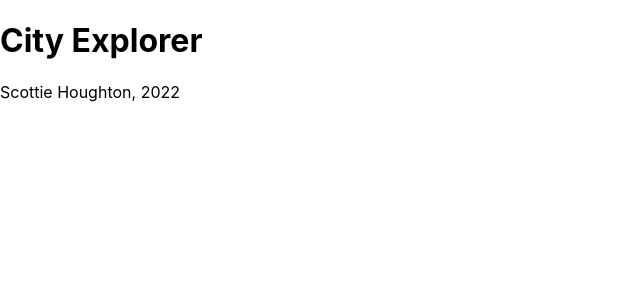
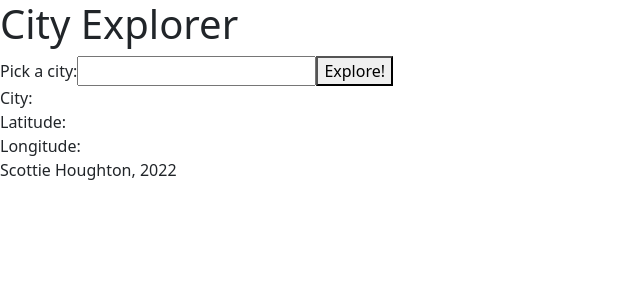
Before and after one commit to Scottie-Houghton/city-explorer, a React (Create React App) app: page / in a window 1280 px wide. Shown: the top 300 px of the page, without its empty margins (0-640 px from the left). Built offline with nearby package versions, Linux system fonts and the light colour scheme.

Commit message:
Built a form to collect a city name with a submit button. Queried LocationIQ for the latitude and longitude. Returned them and the display name and displayed them all in a Bootstrap component.

```diff
--- a/src/App.js
+++ b/src/App.js
@@ -1,14 +1,51 @@
 import React from 'react';
+import axios from 'axios';
+import { ListGroup } from 'react-bootstrap';
 
 class App extends React.Component {
+  constructor(props) {
+    super(props);
+    this.state = {
+      city: '',
+      cityData: []
+    };
+  }
+
+  handleInput = (event) => {
+    this.setState({
+      city: event.target.value
+    });
+  };
+
+  handleSubmit = async (event) => {
+    event.preventDefault();
+    let url = `https://us1.locationiq.com/v1/search.php?key=${process.env.REACT_APP_LOCATIONIQ_API_KEY}&q=${this.state.city}&format=json`
+    let cityInfo = await axios.get(url);
+    console.log(cityInfo);
+    this.setState({
+      cityData: cityInfo.data[0]
+    });
+  }
 
   render() {
+
     return (
       <>
         <header>
           <h1>City Explorer</h1>
         </header>
-        <main></main>
+        <main>
+          <form onSubmit={this.handleSubmit}>
+            <label>Pick a city:
+              <input type="text" onInput={this.handleInput}/>
+            </label>
+            <button type="submit">Explore!</button>
+          </form>
+          <ListGroup>City: {this.state.cityData.display_name}
+            <ListGroup>Latitude: {this.state.cityData.lat}</ListGroup>
+            <ListGroup>Longitude: {this.state.cityData.lon}</ListGroup>
+          </ListGroup>
+        </main>
         <footer>Scottie Houghton, 2022</footer>
       </>
     );
--- a/src/index.js
+++ b/src/index.js
@@ -2,6 +2,7 @@ import React from 'react';
 import ReactDOM from 'react-dom/client';
 import './index.css';
 import App from './App';
+import 'bootstrap/dist/css/bootstrap.min.css';
 
 const root = ReactDOM.createRoot(document.getElementById('root'));
 root.render(
```
